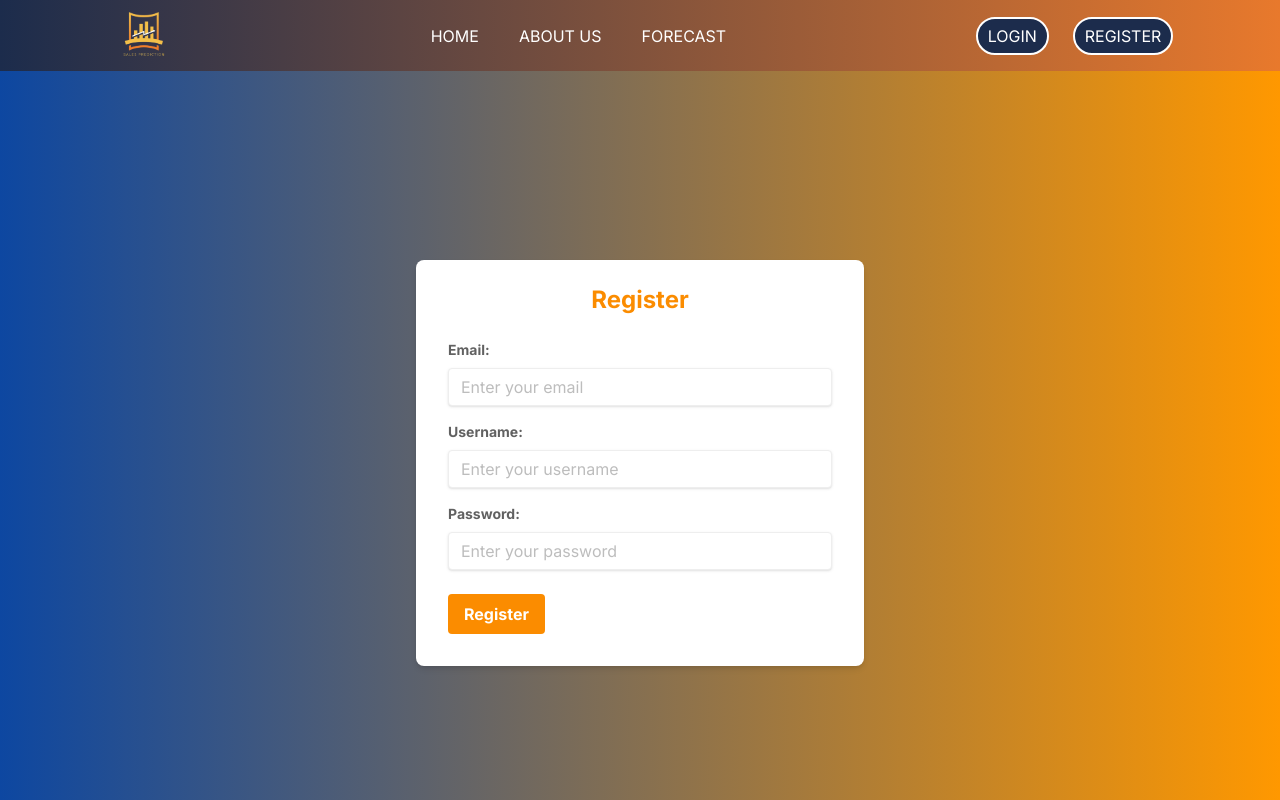
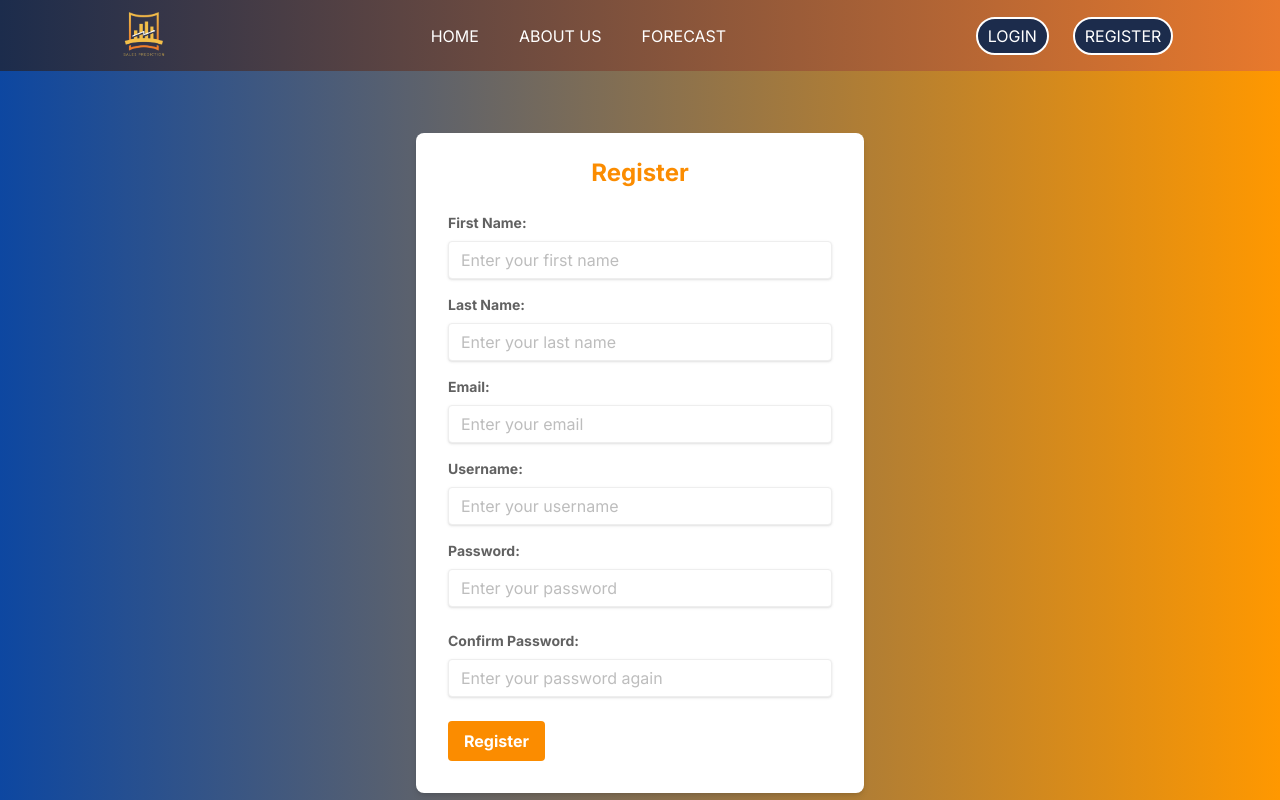
Before and after one commit to lamsal25/sales-prediction-system, a Next.js app in the folder frontend/: page /register in a window 1280 px wide. Shown: the top 800 px of the page. Built offline with nearby package versions, Linux system fonts and the light colour scheme.

Commit message:
changes made to register page and login page

```diff
--- a/frontend/src/app/(auth)/login/page.js
+++ b/frontend/src/app/(auth)/login/page.js
@@ -1,18 +1,49 @@
-"use client"
+"use client";
 
 import { useState } from 'react';
+import axios from 'axios';
+import { useRouter } from 'next/navigation';  // Import useRouter
 
 export default function Login() {
-  // Declare state variables for username and password
+  const router = useRouter();  // Initialize useRouter
   const [username, setUsername] = useState('');
   const [password, setPassword] = useState('');
+  const [error, setError] = useState('');
 
- // Handler function for form submission
-  const handleSubmit = (event) => {
+  const handleSubmit = async (event) => {
     event.preventDefault();
-    // Here you can add the logic to handle login
-    console.log('Username:', username);
-    console.log('Password:', password);
+
+    if (!username || !password) {
+      setError('Both username and password are required');
+      return;
+    }
+
+    try {
+      const response = await axios.post('http://localhost:8000/api/login/', {
+        username,
+        password,
+      }, {
+        headers: {
+          'Content-Type': 'application/json',
+        },
+      });
+
+      console.log('Login Successful:', response.data);
+
+      if (response.data.message === 'Login successful') {
+        setError('');  // Clear error message
+        router.push('/');  // Redirect to homepage
+      } else {
+        setError(response.data.error || 'An unknown error occurred');
+      }
+    } catch (err) {
+      if (err.response) {
+        console.log('Error Response:', err.response.data);
+        setError(err.response.data.error);
+      } else {
+        setError('An error occurred during login.');
+      }
+    }
   };
 
   return (
@@ -26,28 +57,28 @@ export default function Login() {
           <h1 className="text-center font-bold text-3xl text-[#E8792C] ml-3"><u>Login</u></h1>
         </div>
 
+        {/* Display login error message */}
+        {error && <div className="text-red-500 text-center mb-4">{error}</div>}
+
         <form onSubmit={handleSubmit}>
-          {/* Input field for username */}
           <input
             className="p-2 my-4 rounded w-[100%] focus:outline-blue-600"
             placeholder="Username"
             type="text"
             name="username"
             value={username}
-            onChange={(e) => setUsername(e.target.value)} // Update username state
+            onChange={(e) => setUsername(e.target.value)}
           />
 
-          {/* Input field for password */}
           <input
             className="p-2 my-4 rounded w-[100%] focus:outline-blue-600"
             placeholder="Password"
             type="password"
             name="password"
             value={password}
-            onChange={(e) => setPassword(e.target.value)} // Update password state
+            onChange={(e) => setPassword(e.target.value)}
           />
 
-          {/* Submit button */}
           <button
             type="submit"
             className="bg-blue-500 hover:bg-[#E8792C] my-7 text-white font-semibold p-2 mt-3 rounded-2xl w-[100%]"
--- a/frontend/src/app/(auth)/register/page.js
+++ b/frontend/src/app/(auth)/register/page.js
@@ -3,12 +3,17 @@
 "use client";
 import { useState } from "react";
 import axios from "axios"
+import { useRouter } from "next/navigation"; // import useRouter
 
 export default function Register() {
+  const router = useRouter(); // initialize useRouter
   const [formData, setFormData] = useState({
+    first_name: "",
+    last_name: "",
     email: "",
     username: "",
     password: "",
+    password1: "",
   });
 
   const handleChange = (e) => {
@@ -19,20 +24,69 @@ export default function Register() {
   };
 
   const handleSubmit = async (e) => {
-    try{
-        const response = await axios.post('http://localhost:8000/api/register/', formData)
-        console.log(response)
-    }
-    catch(err){
-        console.log(err.message)
+    e.preventDefault();  // Prevent the page refresh
+
+    try {
+      const response = await axios.post('http://localhost:8000/api/register/', formData, {
+        headers: {
+          'Content-Type': 'application/json',
+        },
+      });
+      console.log("Server Response:", response.data);
+
+      if (response.data.message === 'Registered successfully') {
+        alert(response.data.message);
+        router.push('/login'); // Redirect to login page on successful registration
+      } else {
+        alert(response.data.message);
       }
 
+    } catch (err) {
+      if (err.response) {
+        console.log("Error Response Data:", err.response.data);  // Log error details
+        alert(err.response.data.error);  // Display error message to the user
+      } else {
+        console.log(err.message);  // Log generic error
+      }
+    }
   };
 
   return (
     <div className="min-h-screen flex items-center justify-center bg-gradient-to-r from-blue-900 to-orange-500">
       <div className="bg-white shadow-md rounded-lg px-8 pt-6 pb-8 mb-4 max-w-md w-full">
         <h2 className="text-2xl font-bold text-center text-orange-600 mb-6">Register</h2>
+
+        <div className="mb-4">
+          <label className="block text-gray-700 text-sm font-bold mb-2" htmlFor="first_name">
+            First Name:
+          </label>
+          <input
+            type="text"
+            id="first_name"
+            name="first_name"
+            value={formData.first_name}
+            onChange={handleChange}
+            required
+            className="shadow appearance-none border rounded w-full py-2 px-3 text-gray-700 leading-tight focus:outline-none focus:shadow-outline"
+            placeholder="Enter your first name"
+          />
+        </div>
+
+        <div className="mb-4">
+          <label className="block text-gray-700 text-sm font-bold mb-2" htmlFor="last_name">
+            Last Name:
+          </label>
+          <input
+            type="text"
+            id="last_name"
+            name="last_name"
+            value={formData.last_name}
+            onChange={handleChange}
+            required
+            className="shadow appearance-none border rounded w-full py-2 px-3 text-gray-700 leading-tight focus:outline-none focus:shadow-outline"
+            placeholder="Enter your last name"
+          />
+        </div>
 
         <div className="mb-4">
           <label className="block text-gray-700 text-sm font-bold mb-2" htmlFor="email">
@@ -82,6 +136,22 @@ export default function Register() {
           />
         </div>
 
+        <div className="mb-6">
+          <label className="block text-gray-700 text-sm font-bold mb-2" htmlFor="password">
+            Confirm Password:
+          </label>
+          <input
+            type="password"
+            id="password1"
+            name="password1"
+            value={formData.password1}
+            onChange={handleChange}
+            required
+            className="shadow appearance-none border rounded w-full py-2 px-3 text-gray-700 leading-tight focus:outline-none focus:shadow-outline"
+            placeholder="Enter your password again"
+          />
+        </div>
+
         <div className="flex items-center justify-between">
           <button
             onClick={handleSubmit}
--- a/frontend/src/app/components/about/Team.js
+++ b/frontend/src/app/components/about/Team.js
@@ -6,19 +6,19 @@ export default function Team() {
     const teamMembers = [
         {
             name: 'Roshan Lamsal',
-            role: 'Data Scientist',
+            role: 'Frontend Developer',
             image: '/images/Roshan.jpg',
             description: 'Roshan is a seasoned data scientist with over 10 years of experience in machine learning and predictive analytics. He has a deep understanding of statistical modeling and has been instrumental in developing our core prediction algorithms.',
         },
         {
             name: 'Suman Gautam',
-            role: 'Frontend Developer',
+            role: 'Backend Developer',
             image: '/images/Suman.jpg',
             description: 'Suman specializes in creating intuitive and responsive user interfaces. With a strong background in web development, he ensures that our platforms are both user-friendly and aesthetically pleasing, providing a seamless experience for our clients.',
         },
         {
             name: 'Kushal Poudel',
-            role: 'Backend Developer',
+            role: 'Data Scientist',
             image: '/images/Kushal.jpg',
             description: 'Kushal is an expert in backend development and system architecture. He is responsible for ensuring the scalability and security of our systems, enabling us to handle large volumes of data efficiently and securely.',
         },
```
Lines whose indentation alone changed are shown as unchanged.
